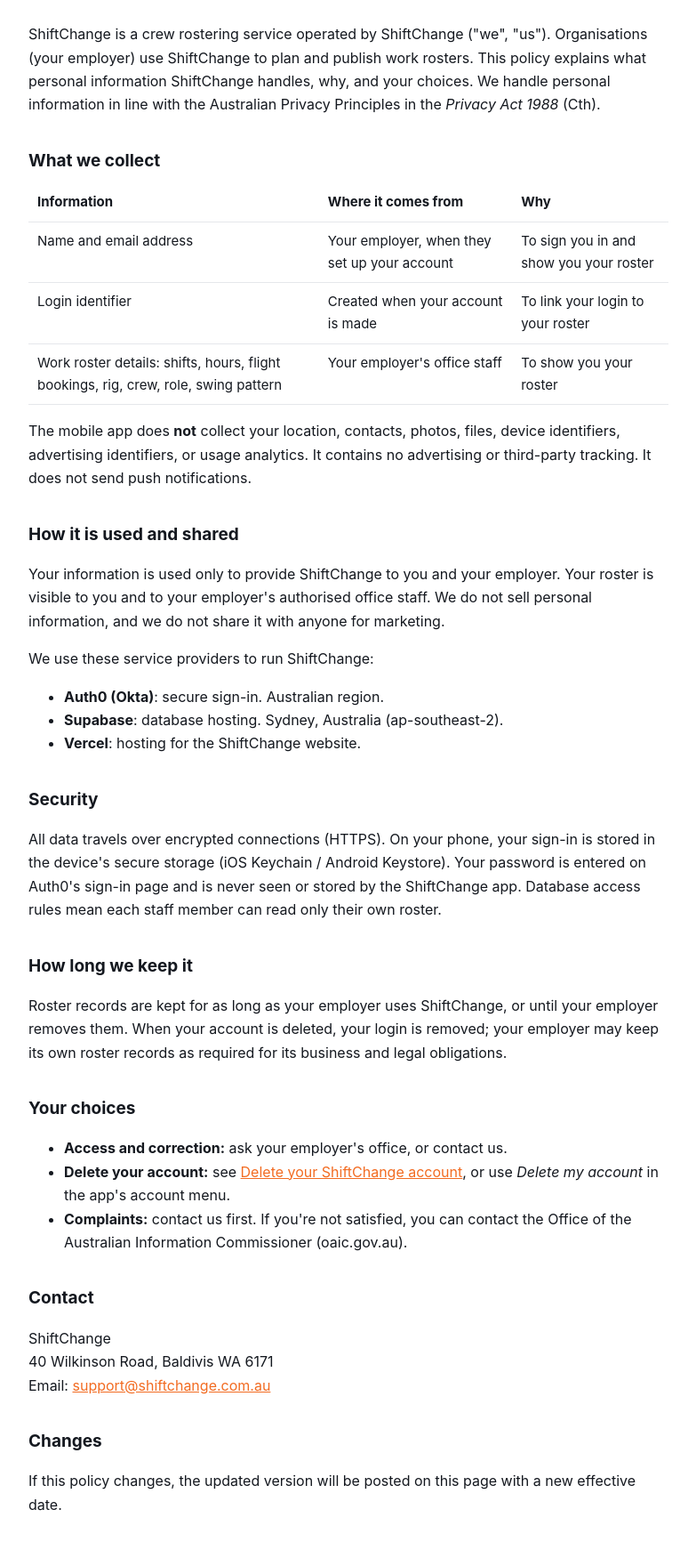
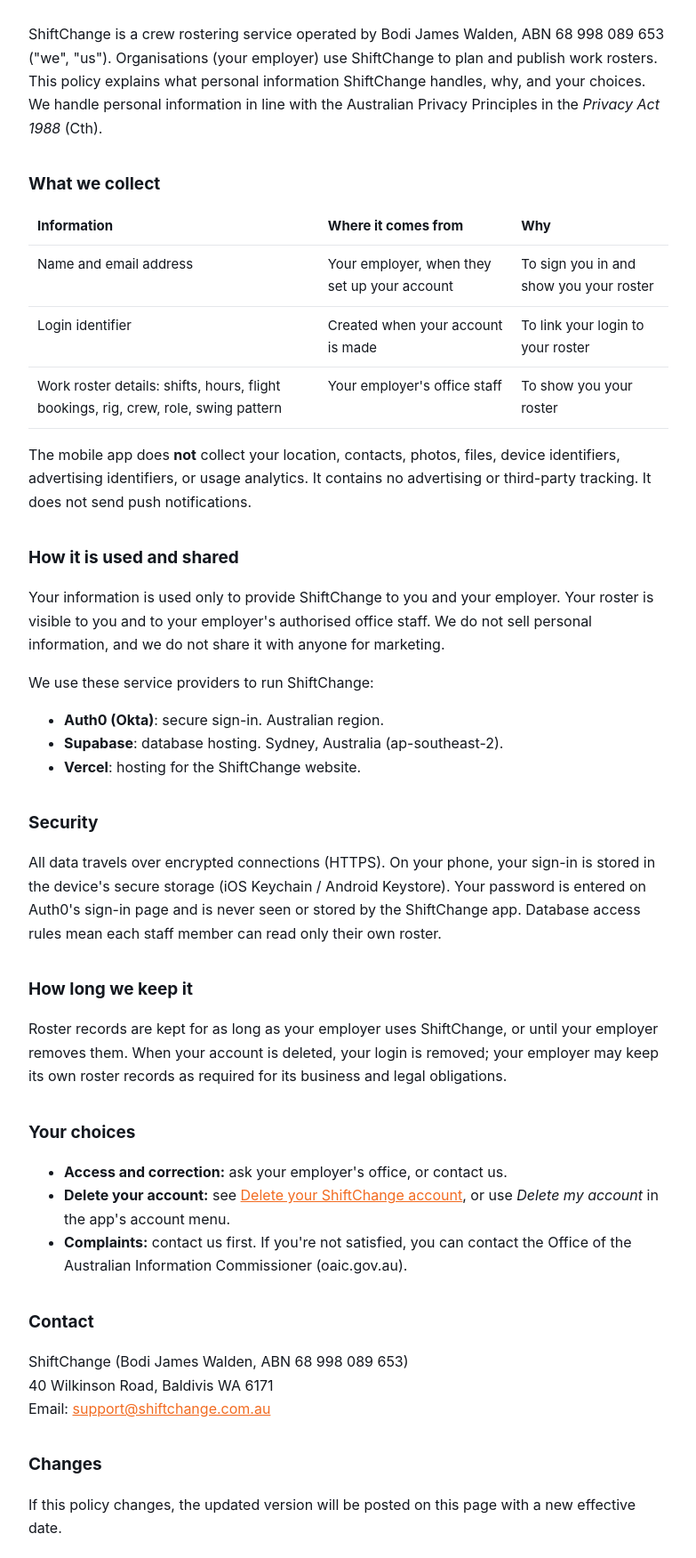
Before and after one commit to StockDaddy1618/shiftchange-app, a plain HTML site: page privacy.html in a window 1280 px wide. Shown: the part 149-1900 px from the top of the page at 89% size, without its empty margins (248-1031 px from the left). Drawn offline with Linux system fonts and the light colour scheme.

Commit message:
Add operator name and ABN to privacy policy

```diff
--- a/privacy.html
+++ b/privacy.html
@@ -23,7 +23,7 @@
 <h1><span>Shift</span>Change Privacy Policy</h1>
 <p class="meta">Effective 8 November 2026 · Applies to the ShiftChange website and the ShiftChange mobile app</p>
 
-<p>ShiftChange is a crew rostering service operated by ShiftChange ("we", "us"). Organisations
+<p>ShiftChange is a crew rostering service operated by Bodi James Walden, ABN 68 998 089 653 ("we", "us"). Organisations
 (your employer) use ShiftChange to plan and publish work rosters. This policy explains what
 personal information ShiftChange handles, why, and your choices. We handle personal information
 in line with the Australian Privacy Principles in the <em>Privacy Act 1988</em> (Cth).</p>
@@ -71,7 +71,7 @@ roster records as required for its business and legal obligations.</p>
 </ul>
 
 <h2>Contact</h2>
-<p>ShiftChange<br>40 Wilkinson Road, Baldivis WA 6171<br>Email: <a href="mailto:support@shiftchange.com.au">support@shiftchange.com.au</a></p>
+<p>ShiftChange (Bodi James Walden, ABN 68 998 089 653)<br>40 Wilkinson Road, Baldivis WA 6171<br>Email: <a href="mailto:support@shiftchange.com.au">support@shiftchange.com.au</a></p>
 
 <h2>Changes</h2>
 <p>If this policy changes, the updated version will be posted on this page with a new effective date.</p>
```
